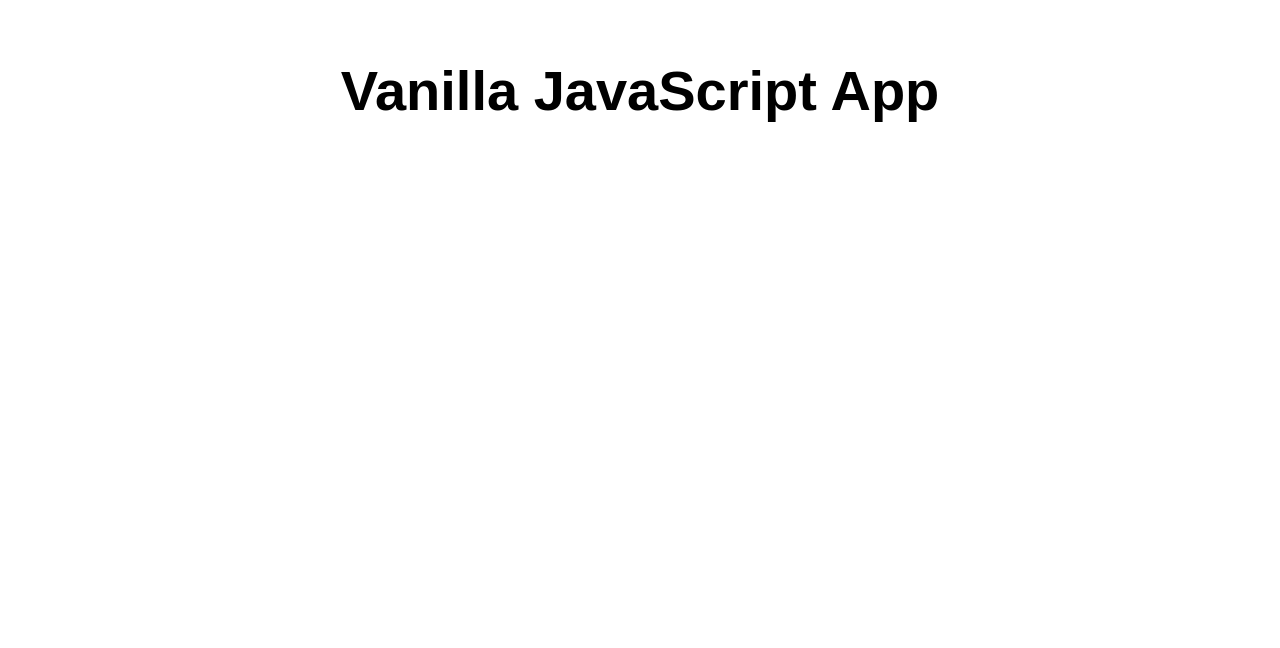
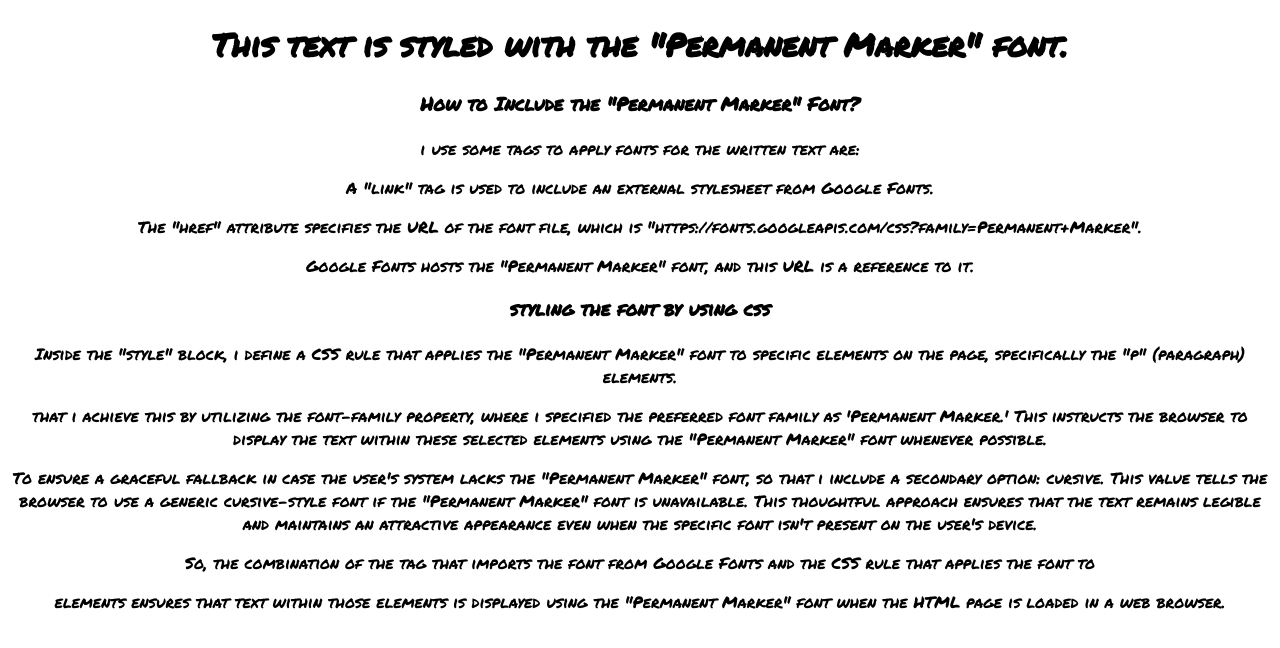
Before and after one commit to dg2558/ITC-505homework3, a website: page src/index.html in a window 1280 px wide. Drawn offline with Linux system fonts and the light colour scheme.

Commit message:
index.html

```diff
--- a/src/index.html
+++ b/src/index.html
@@ -1,17 +1,40 @@
 <!DOCTYPE html>
 <html lang="en">
-
 <head>
   <meta charset="UTF-8">
   <meta name="viewport" content="width=device-width, initial-scale=1.0">
-  <link rel="stylesheet" href="styles.css">
-  <title>Vanilla JavaScript App</title>
+  <title>Permanent Marker Font Example</title>
+
+  <!-- Include the "Permanent Marker" font from Google Fonts -->
+  <link rel="stylesheet" href="https://fonts.googleapis.com/css?family=Permanent+Marker">
+
+  <!-- Add CSS to apply the font to all <h1> and <p> elements -->
+  <style>
+    /* Apply the font to all <h1> and <p> elements */
+    h1, p {
+      font-family: 'Permanent Marker', cursive;
+    }
+  </style>
 </head>
+<body>
+  <!-- Apply the font to a <h1> element -->
+  <h1 align="center">This text is styled with the "Permanent Marker" font.</h1>
 
-<body>
-  <main>
-    <h1>Vanilla JavaScript App</h1>
-  </main>
+  <!-- Apply the font to all <h1> and <p> elements within this section -->
+  <section align="center">
+    <article>
+      <h1>How to Include the "Permanent Marker" Font?</h1>
+      <!-- All the content within the following <p> elements will have the "Permanent Marker" font applied -->
+      <p> i use some tags to apply fonts for the written text are:</p>
+      <p>A "link" tag is used to include an external stylesheet from Google Fonts.</p>
+      <p>The "href" attribute specifies the URL of the font file, which is "https://fonts.googleapis.com/css?family=Permanent+Marker".</p>
+      <p>Google Fonts hosts the "Permanent Marker" font, and this URL is a reference to it.</p>
+      <h1>styling the font by using css</h1>
+      <p>Inside the "style" block, i define a CSS rule that applies the "Permanent Marker" font to specific elements on the page, specifically the "p" (paragraph) elements.</p>
+      <p>that i achieve this by utilizing the font-family property, where i specified the preferred font family as 'Permanent Marker.' This instructs the browser to display the text within these selected elements using the "Permanent Marker" font whenever possible.</p>
+      <p>To ensure a graceful fallback in case the user's system lacks the "Permanent Marker" font, so that i include a secondary option: cursive. This value tells the browser to use a generic cursive-style font if the "Permanent Marker" font is unavailable. This thoughtful approach ensures that the text remains legible and maintains an attractive appearance even when the specific font isn't present on the user's device.</p>
+      <p>So, the combination of the <link> tag that imports the font from Google Fonts and the CSS rule that applies the font to <p> elements ensures that text within those elements is displayed using the "Permanent Marker" font when the HTML page is loaded in a web browser.</p>
+    </article>
+  </section>
 </body>
-
 </html>
```
